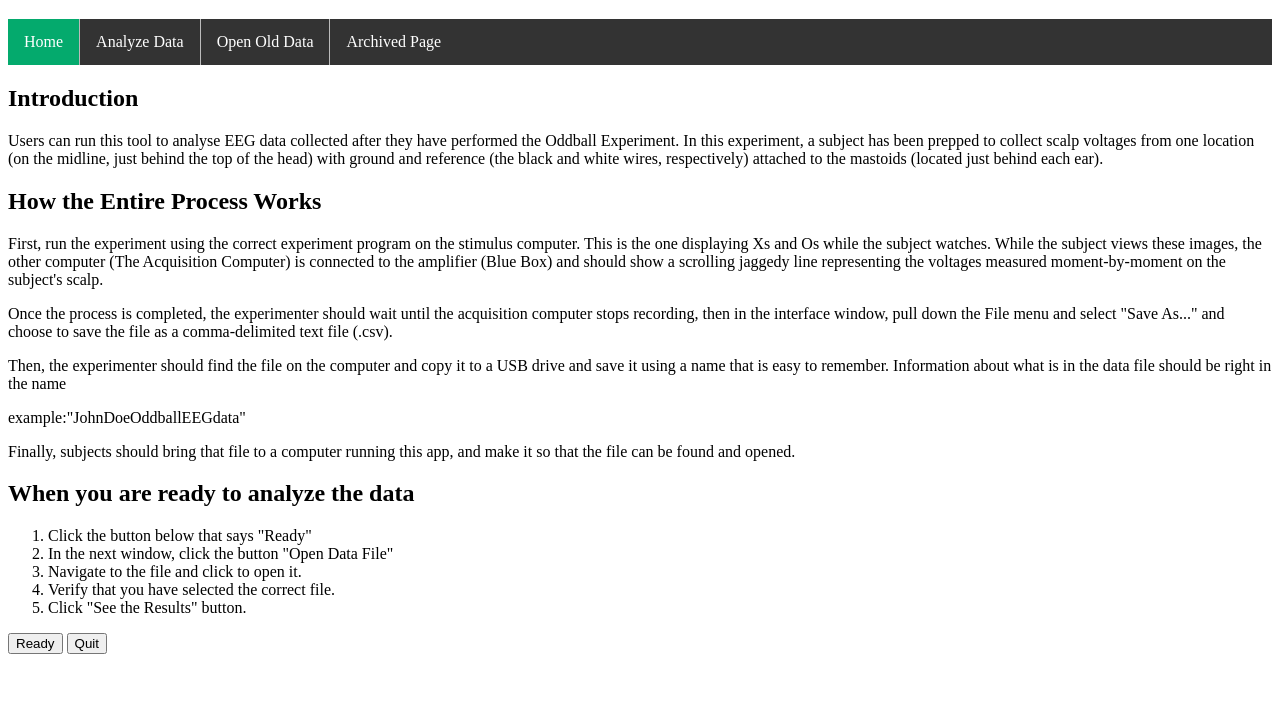
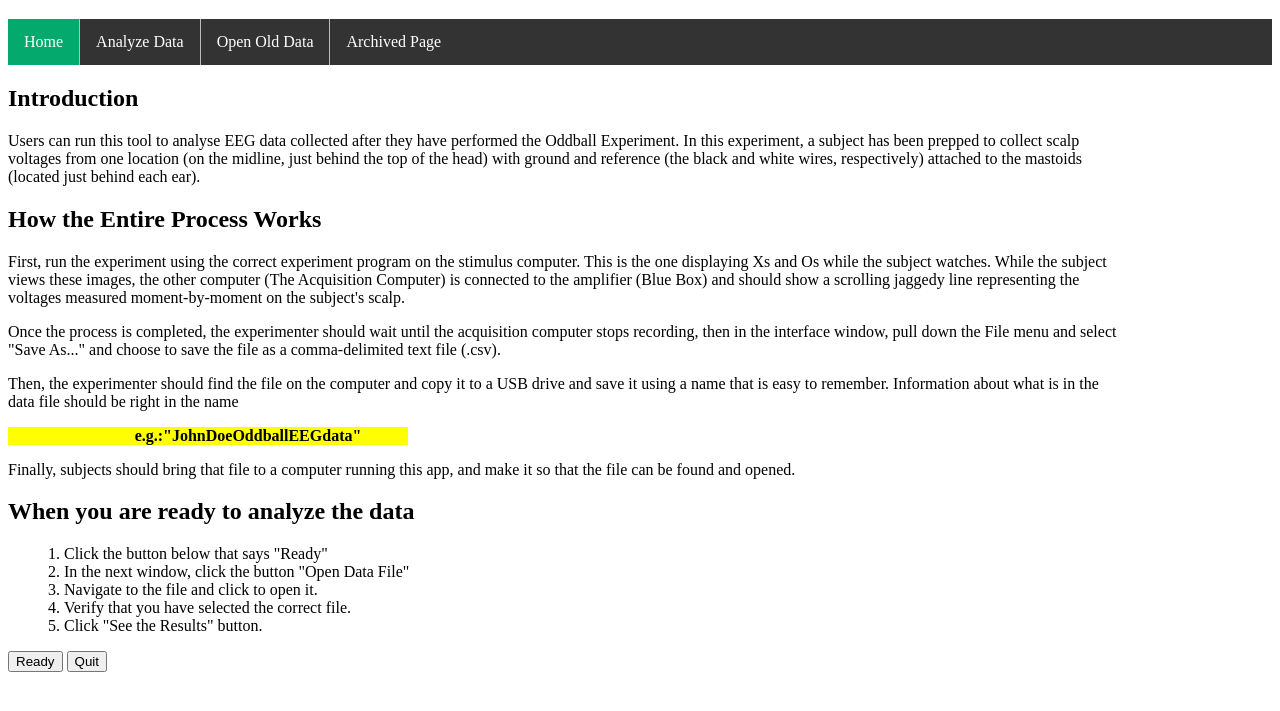
Before and after one commit to mpwdonnelly/Oddball_Analysis_Tool, a website: page baseInit/welcome.html in a window 1280 px wide. Shown: the part 61-772 px from the top of the page. Drawn offline with Linux system fonts and the light colour scheme.

Commit message:
Minor changes with media query

```diff
--- a/baseInit/css/styles.css
+++ b/baseInit/css/styles.css
@@ -53,6 +53,32 @@
     font-size: 14px;
     text-align: center;
 }
+
+/********************************************/
+/************ WELCOME PAGE CSS **************/
+/********************************************/
+
+#welcome h2 {
+    text-align: center;
+}
+
+#welcome p {
+    width: auto;
+    max-width: 50em;
+    text-align: center;
+
+}
+
+#proccessInfo p:nth-last-child(2) {
+    font-weight: bold;
+    background: yellow;
+  }
+
+  #analyzeData ol {
+      text-align: center;
+      max-width: 50em;
+      list-style-position: inside;
+  }
 
 /********************************************/
 /************* NAVIGATION CSS *************/
@@ -135,6 +161,27 @@
         border-right: none;
     }
 
+/********************************************/
+/************ WELCOME PAGE CSS **************/
+/********************************************/
+
+#welcome h2 {
+    max-width:55rem;
+    text-align: center;
+}
+
+#welcome p {
+    max-width:55rem;
+    text-align: left;
+
+}
+
+#proccessInfo p:nth-last-child(2) {
+    text-align: center;
+    font-weight: bold;
+    background: yellow;
+  }
+
 
 }/*End of tablet size breakpoint */
 
@@ -149,6 +196,28 @@
         margin: 300px 355px 0px;
     }
 
+    #welcome h2 {
+        max-width:none;
+        text-align: left;
+    }
+
+    #welcome p {
+        max-width:70rem;
+        text-align: left;
+
+    }
+
+    #proccessInfo p:nth-last-child(2) {
+        font-weight: bold;
+        max-width:20rem;
+        padding-left: 5rem;
+        background: yellow;
+      }
+
+      #analyzeData ol {
+        text-align: left;
+    }
+
 
 
 
--- a/baseInit/welcome.html
+++ b/baseInit/welcome.html
@@ -23,6 +23,7 @@
             </ul>
         </nav>
 
+        <div id="introText">
             <h2>Introduction</h2>
             <p>Users can run this tool to analyse EEG data collected after they have
                 performed
@@ -33,6 +34,7 @@
                 with ground and reference (the black and white wires, respectively) attached
                 to the mastoids (located just behind each ear).
             </p>
+        </div>
 
         <div id="proccessInfo">
             <h2>How the Entire Process Works</h2>
@@ -51,7 +53,7 @@
                 USB drive and save it using a name that is easy to remember. Information about
                 what is in the data file should be right in the name </p>
 
-            <p>example:"JohnDoeOddballEEGdata"</p>
+            <p>e.g.:"JohnDoeOddballEEGdata"</p>
 
             <p>Finally, subjects should bring that file to a computer running this app, and
                 make it so that the file can be found and opened.</p>
@@ -59,8 +61,6 @@
 
         <div id="analyzeData">
             <h2>When you are ready to analyze the data</h2>
-        </div>
-
             <ol>
                 <li>Click the button below that says "Ready"</li>
                 <li>In the next window, click the button "Open Data File"</li>
@@ -72,7 +72,8 @@
             <button onclick="window.close()">Quit</button>
 
         </div>
-    <!--End of welcome id-->
+
+    </div><!--End of welcome id-->
 
 </body>
 
```
Lines whose indentation alone changed are shown as unchanged.
